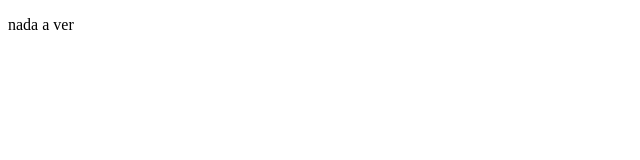
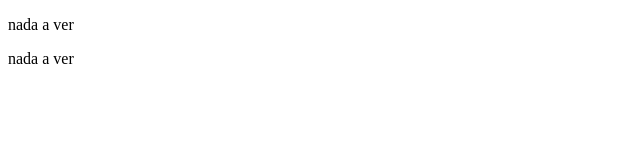
Before and after one commit to lordscura/novore, a plain HTML site: page index.html in a window 1280 px wide. Shown: the full height of the page, 0-640 px from the left. Drawn offline with Linux system fonts and the light colour scheme.

Commit message:
primeiro commit

```diff
--- a/index.html
+++ b/index.html
@@ -11,5 +11,11 @@
             <p>nada a ver</p>
         </div>
     </div>
+
+    <div class="container">
+        <div class="row">
+            <p>nada a ver</p>
+        </div>
+    </div>
 </body>
 </html>
```
